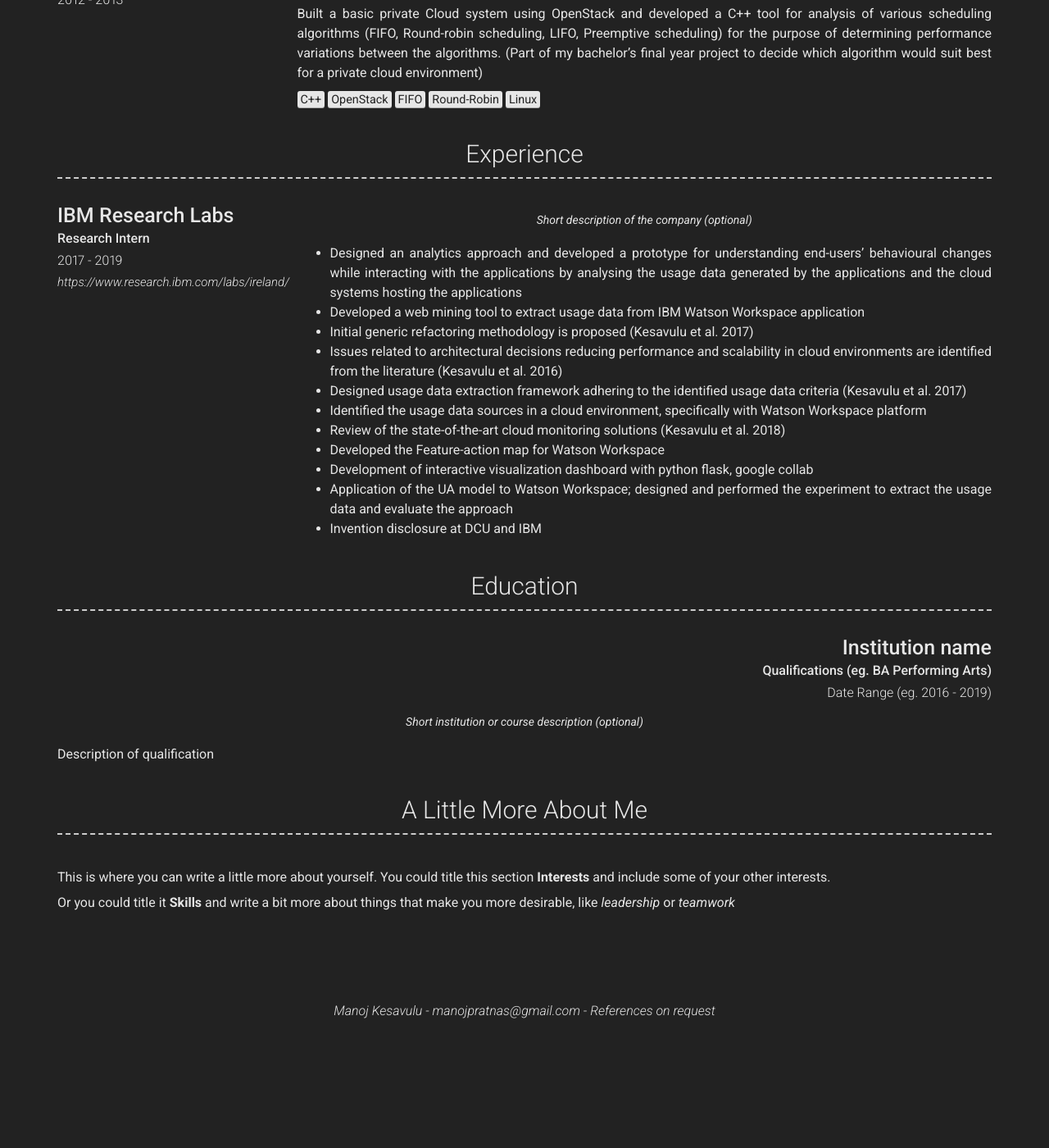
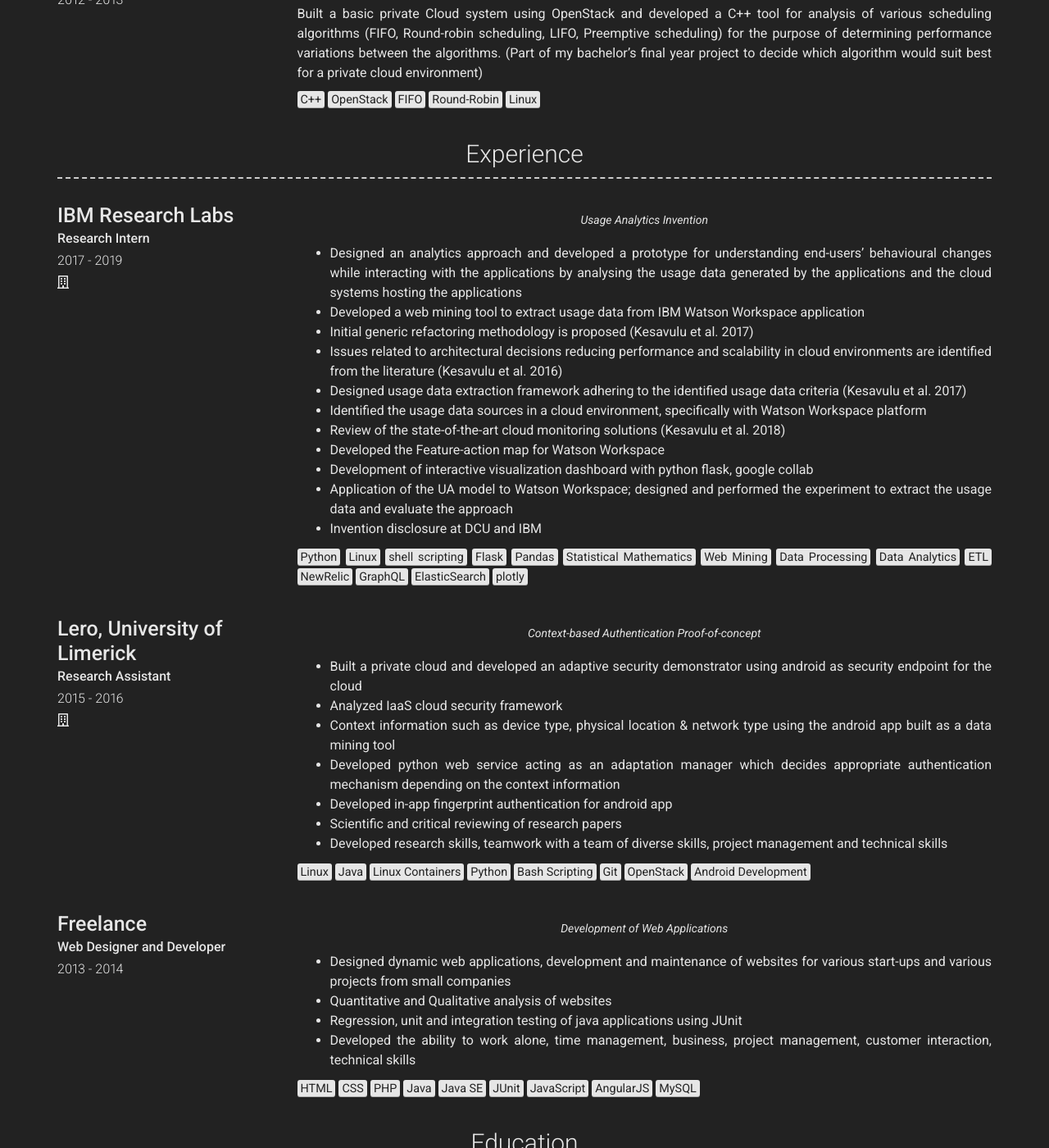
Before and after one commit to manoj-kesavulu/manoj-kesavulu.github.io, a Jekyll site: the page built from index.md, in a window 1280 px wide and 1400 px high, scrolled down 1804 px. Shown: the whole window at 82% size. Built offline with Jekyll 4.4.1, drawn with Linux system fonts in a browser that asks for light colours; nearby versions of some CDN libraries; before the commit the page ends 3056 px from its top, so only the background shows below that.

Commit message:
Update _config.yml
update experiences

```diff
--- a/_config.yml
+++ b/_config.yml
@@ -150,13 +150,17 @@
   - title: Experience
     layout: list
     content:
+      # Experience 1
       - layout: left
         title: IBM Research Labs
         sub_title: Research Intern
         caption: "2017 - 2019"
-        link: https://www.research.ibm.com/labs/ireland/
+        additional_links:
+          - title:  IBM, Dublin, Ireland
+            icon: far fa-building
+            url: https://www.research.ibm.com/labs/ireland/
         quote: >
-          Short description of the company (optional)
+          Usage Analytics Invention
         description: | # this will include new lines to allow paragraphs
           - Designed an analytics approach and developed a prototype for understanding end-users’ behavioural changes while interacting with the applications by analysing the usage data generated by the applications and the cloud systems hosting the applications
           - Developed a web mining tool to extract usage data from IBM Watson Workspace application
@@ -170,6 +174,42 @@
           - Application of the UA model to Watson Workspace; designed and performed the experiment to extract the usage data and evaluate the approach
           - Invention disclosure at DCU and IBM
 
+          <mark>Python</mark> <mark>Linux</mark> <mark>shell scripting</mark> <mark>Flask</mark> <mark>Pandas</mark> <mark>Statistical Mathematics</mark> <mark>Web Mining</mark> <mark>Data Processing</mark> <mark>Data Analytics</mark> <mark>ETL</mark> <mark>NewRelic</mark> <mark>GraphQL</mark> <mark>ElasticSearch</mark> <mark>plotly</mark>
+      # Experience 2
+      - layout: left
+        title: Lero, University of Limerick
+        sub_title: Research Assistant
+        caption: "2015 - 2016"
+        additional_links:
+          - title:  Lero, Limerick, Ireland
+            icon: far fa-building
+            url: https://lero.ie
+        quote: >
+          Context-based Authentication Proof-of-concept
+        description: | # this will include new lines to allow paragraphs
+          - Built a private cloud and developed an adaptive security demonstrator using android as security endpoint for the cloud
+          - Analyzed IaaS cloud security framework
+          - Context information such as device type, physical location & network type using the android app built as a data mining tool
+          - Developed python web service acting as an adaptation manager which decides appropriate authentication mechanism depending on the context information
+          - Developed in-app fingerprint authentication for android app
+          - Scientific and critical reviewing of research papers
+          - Developed research skills, teamwork with a team of diverse skills, project management and technical skills
+
+          <mark>Linux</mark> <mark>Java</mark> <mark>Linux Containers</mark> <mark>Python</mark> <mark>Bash Scripting</mark> <mark>Git</mark> <mark>OpenStack</mark> <mark>Android Development</mark>
+      # Experience 3
+      - layout: left
+        title: Freelance
+        sub_title: Web Designer and Developer
+        caption: "2013 - 2014"
+        quote: >
+           Development of Web Applications
+        description: | # this will include new lines to allow paragraphs
+          - Designed dynamic web applications, development and maintenance of websites for various start-ups and various projects from small companies
+          - Quantitative and Qualitative analysis of websites
+          - Regression, unit and integration testing of java applications using JUnit
+          - Developed the ability to work alone, time management, business, project management, customer interaction, technical skills
+
+          <mark>HTML</mark> <mark>CSS</mark> <mark>PHP</mark> <mark>Java</mark> <mark>Java SE</mark> <mark>JUnit</mark> <mark>JavaScript</mark> <mark>AngularJS</mark> <mark>MySQL</mark>
 
   - title: Education
     layout: list
```
